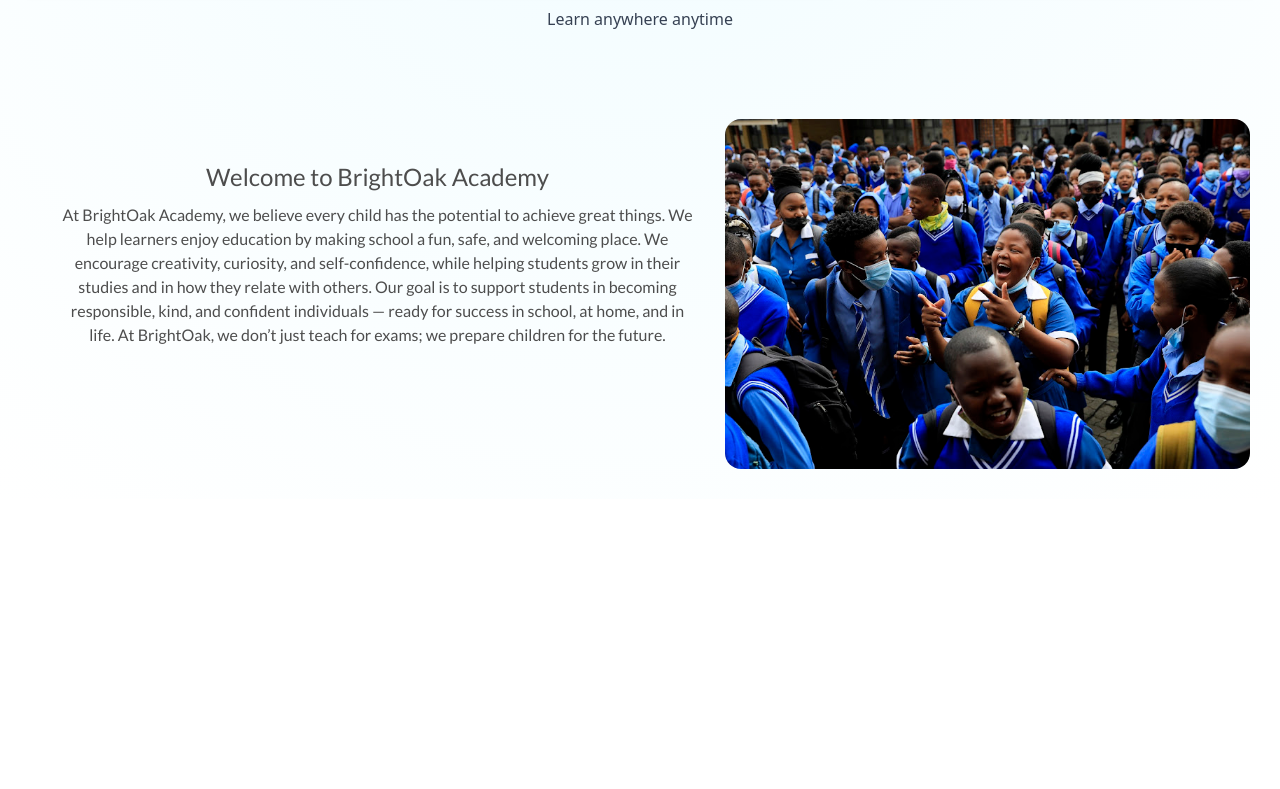
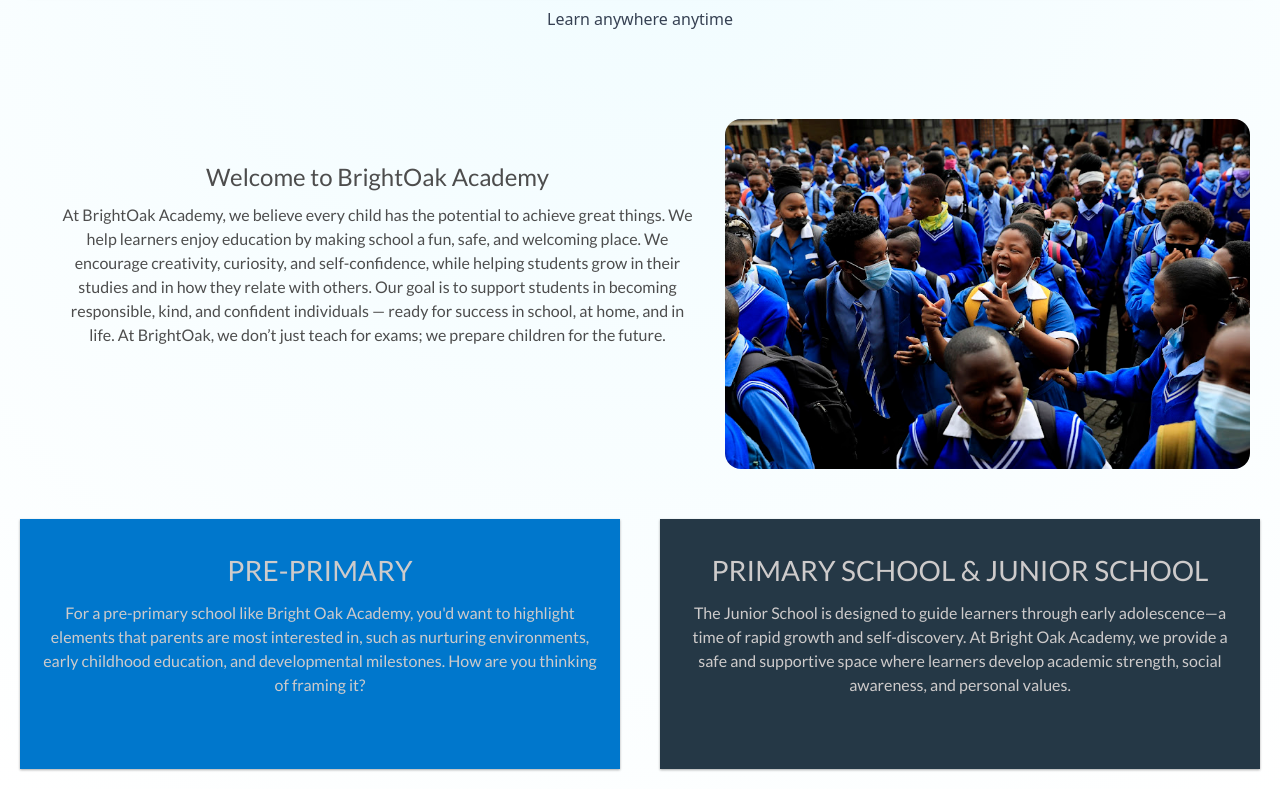
Before and after one commit to tobias-omondi/schoolapplication, a React (Vite) app in the folder school-system/: page / in a window 1280 px wide. Shown: the part 1087-1876 px from the top of the page. Before the commit the page ends 1586 px from the top, so only its background shows below. Built offline with nearby package versions, Linux system fonts and the light colour scheme; a web font is replaced by a local one.

Commit message:
static file for infomation added

```diff
--- /dev/null
+++ b/school-system/src/Components/HomePage/Home.css
@@ -0,0 +1,32 @@
+.home-cards-components {
+  display: flex;
+  flex-wrap: wrap;
+  gap: 20px;
+  align-items: center;
+  justify-content: center;
+  padding: 10px;
+
+}
+
+.home-cards-heading{
+  width: 600px;
+  height: 250px;
+  box-shadow: rgba(0, 0, 0, 0.12) 0px 1px 3px, rgba(0, 0, 0, 0.24) 0px 1px 2px;
+}
+
+.headings-home-cards h1{
+  font-size: 28px;
+  text-align: center;
+  margin: 10px;
+  font-family: "Lato", sans-serif;
+  color: rgb(206, 203, 203);
+}
+
+.headings-home-cards p{
+  font-size: 16px;
+  text-align: center;
+  margin-bottom: 10px;
+  font-family: "Lato", sans-serif;
+  color: rgb(206, 203, 203);
+  line-height: 1.5;
+}
--- /dev/null
+++ b/school-system/src/Components/HomePage/HomeCards.jsx
@@ -0,0 +1,34 @@
+import React from 'react'
+
+// import css
+import './Home.css'
+
+const homeCards = [
+  {id: 1, title: "PRE-PRIMARY", description: "For a pre-primary school like Bright Oak Academy, you'd want to highlight elements that parents are most interested in, such as nurturing environments, early childhood education, and developmental milestones. How are you thinking of framing it?"},
+
+  {id: 1, title: "PRIMARY SCHOOL & JUNIOR SCHOOL", description: "The Junior School is designed to guide learners through early adolescence—a time of rapid growth and self-discovery. At Bright Oak Academy, we provide a safe and supportive space where learners develop academic strength, social awareness, and personal values."}
+]
+
+const colors = ['#0077cc', '#253846'];
+
+const HomeCards = () => {
+  return (
+    <div>
+      <div className='home-cards-components'>
+        {homeCards.map((cards , index )=>
+          <div key={cards.id} className='home-cards-heading'
+          style={{ backgroundColor: colors[index % colors.length], padding: '20px', margin: '10px', color: '#fff' }}>
+
+          <div className='headings-home-cards'>
+          <h1>{cards.title}</h1>
+          <p>{cards.description}</p>
+
+          </div>
+          </div>
+        )}
+      </div>
+    </div>
+  )
+}
+
+export default HomeCards;
--- /dev/null
+++ b/school-system/src/Components/HomePage/SliderHome.jsx
@@ -0,0 +1,11 @@
+import React from 'react'
+
+const SliderHome = () => {
+  return (
+    <div>
+
+    </div>
+  )
+}
+
+export default SliderHome
--- a/school-system/src/Components/Navbar/HeroPage/Hero.jsx
+++ b/school-system/src/Components/Navbar/HeroPage/Hero.jsx
@@ -12,6 +12,7 @@
 import { CiSearch } from "react-icons/ci";
 import './Hero.css';
 import HeroCards from './HeroCards';
+import HomeCards from '../../HomePage/HomeCards';
 
 
 
@@ -115,6 +116,10 @@
 
     <HeroCards />
 
+    <div className='mt-10'>
+      <HomeCards />
+    </div>
+
     </>
   );
 };
--- a/school-system/src/Components/Navbar/HeroPage/HeroCards.jsx
+++ b/school-system/src/Components/Navbar/HeroPage/HeroCards.jsx
@@ -33,9 +33,9 @@
 
     <AboutPart  title='Welcome to BrightOak Academy'
                 description='At BrightOak Academy, we believe every child has the potential to achieve great things.
-We help learners enjoy education by making school a fun, safe, and welcoming place. We encourage creativity, curiosity, and self-confidence, while helping students grow in their studies and in how they relate with others.
+                             We help learners enjoy education by making school a fun, safe, and welcoming place. We encourage creativity, curiosity, and self-confidence, while helping students grow in their studies and in how they relate with others.
 
-Our goal is to support students in becoming responsible, kind, and confident individuals — ready for success in school, at home, and in life. At BrightOak, we don’t just teach for exams; we prepare children for the future.'
+                             Our goal is to support students in becoming responsible, kind, and confident individuals — ready for success in school, at home, and in life. At BrightOak, we don’t just teach for exams; we prepare children for the future.'
                 image={aboutpartimage}/>
     </>
   );
```
